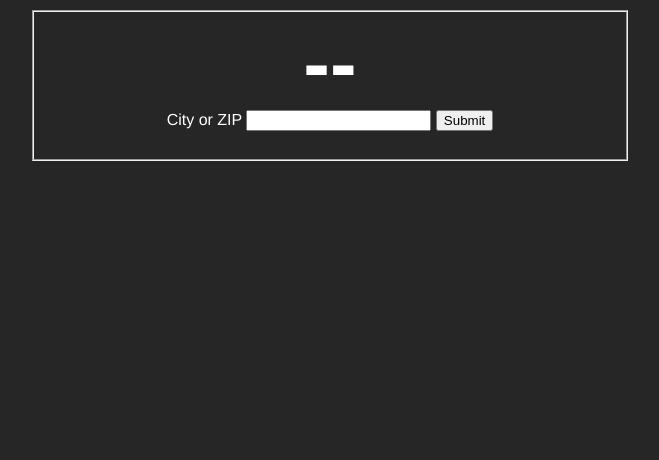
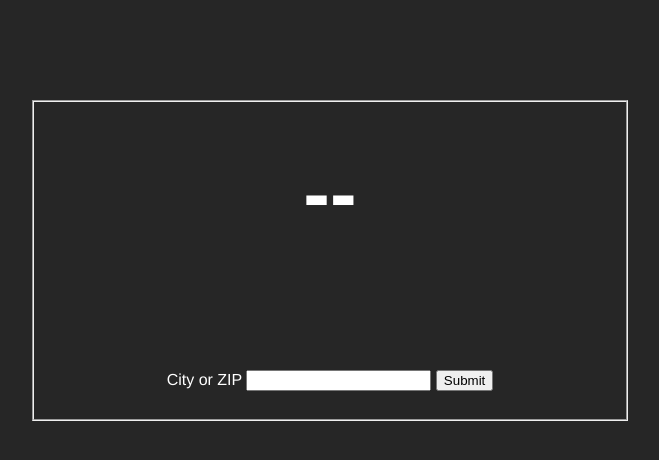
Before and after one commit to Loretac/Weather, a plain HTML site: page index.html in a window 1280 px wide. Shown: the whole page, without its empty margins (310-969 px from the left). Drawn offline with Linux system fonts and the light colour scheme.

Commit message:
set minimum height of divs to keep content at constant height upon submission

```diff
--- a/index.html
+++ b/index.html
@@ -7,16 +7,19 @@
     </head>
 
     <body>
-
+        <div class="container">
 
             <fieldset>
 
-              <h2><span id="cityName"></span></h2>
-              <h1><span id="temp"></span></h1>
-              <h3><span id="hilo"></span></h3>
+              <h2><div  id="cityName"></div></h2>
+              <h1><div  id="temp"></div></h1>
+              <h3><div id="hilo"></div></h3>
 
+              <div id="iconDiv">
 
         <img id="icon">
+
+    </div>
 
 
 
@@ -32,7 +35,7 @@
     <br>
 
 
-
+</div>
 
 
         <script src="script.js"></script>
--- a/style.css
+++ b/style.css
@@ -2,7 +2,7 @@ body{
     font-family:helvetica;
     background-color: #262626;
     color:white;
-    margin-top:10px;
+    margin-top:100px;
     margin-left:auto;
     margin-right:auto;
     text-align: center;
@@ -43,3 +43,21 @@ img{
 
 
 }
+
+#cityName{
+    min-height: 40px;
+
+}
+
+#temp{
+    min-height: 50px;
+}
+
+#hilo{
+    min-height: 30px;
+
+}
+
+#iconDiv{
+    min-height: 100px;
+}
```
